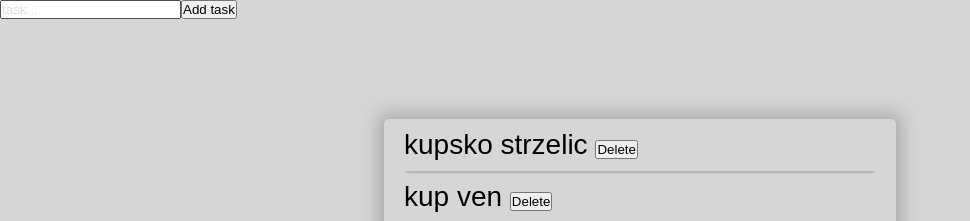
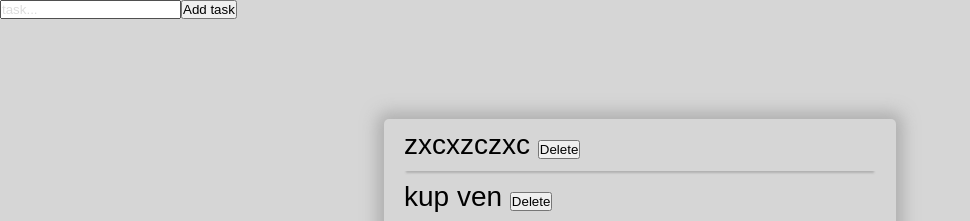
Before and after one commit to michalsiminski98/REACT-hooks---todo-list, a React (Create React App) app: page / in a window 1280 px wide. Shown: the top 221 px of the page, without its empty margins (0-970 px from the left). Built offline with nearby package versions, Linux system fonts and the light colour scheme.

Commit message:
add delete

```diff
--- a/src/component/TodoList.js
+++ b/src/component/TodoList.js
@@ -5,7 +5,7 @@ import Task from './Task.js';
 
 const TaskList = () => {
 
-    const [list, setList] = useState([{id:1, value:'kupsko strzelic'},{id:2, value:'kup ven'}]);
+    const [list, setList] = useState([{id:1, value:'zxcxzczxc'},{id:2, value:'kup ven'}]);
 
     const handleDelete = (id) => {
         const newList = list.filter(item => item.id !== id);
```
